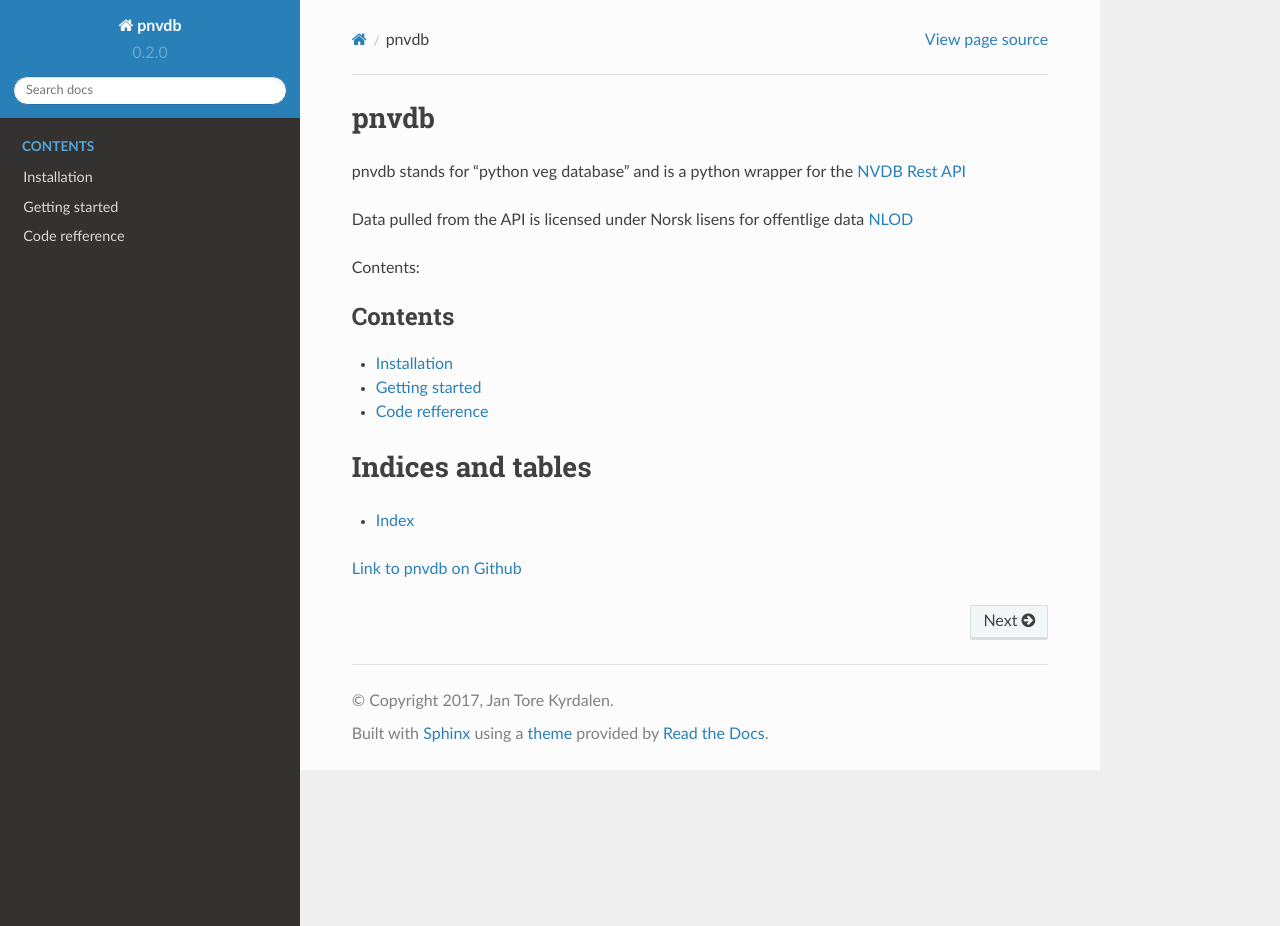
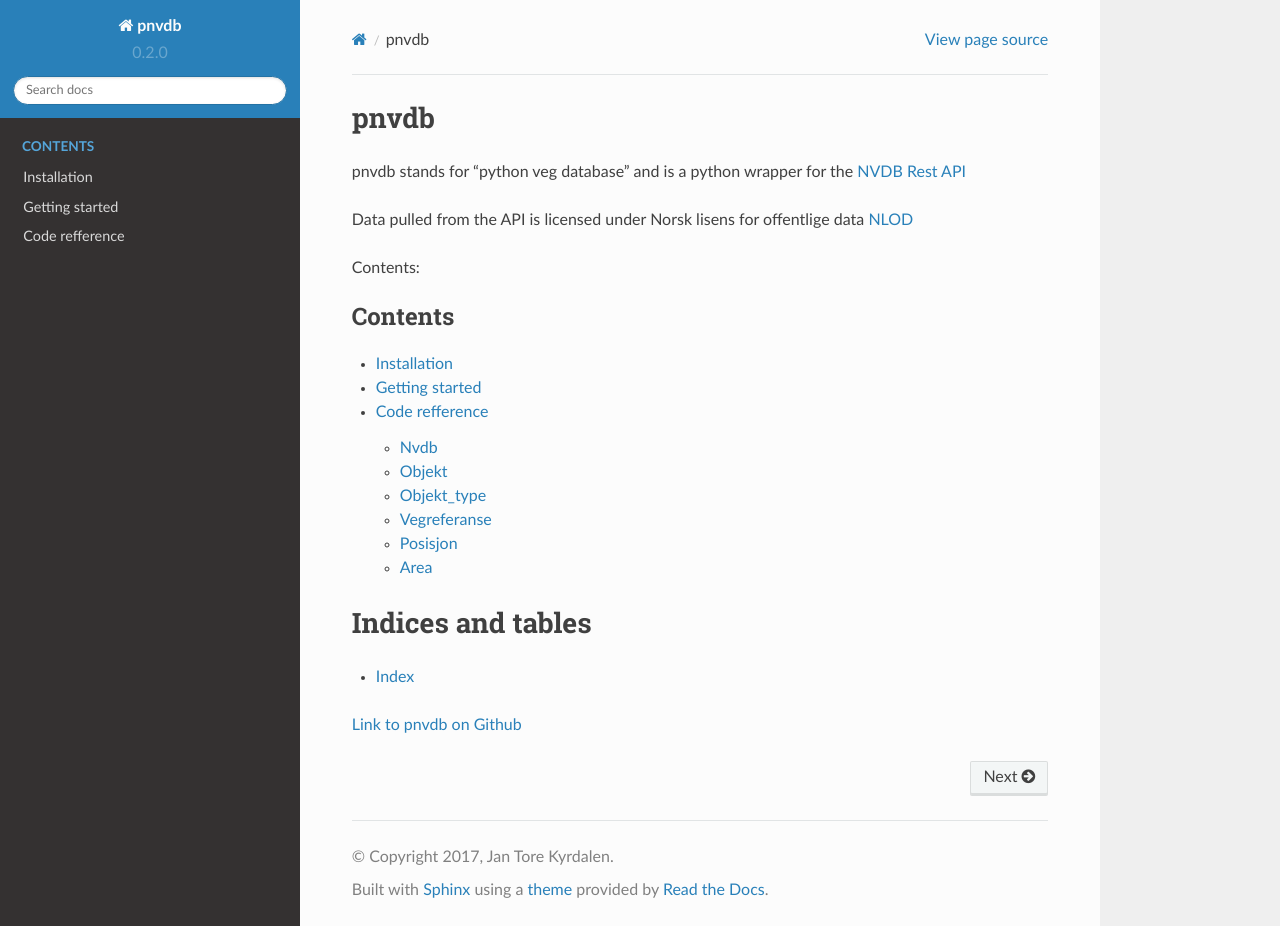
Before and after one commit to Acurus/pnvdb, a Sphinx documentation site: the page built from docs/source/index.rst, in a window 1280 px wide and 926 px high. Built offline with Sphinx 7.4.7 and the Read the Docs theme 2.0.0, drawn with Linux system fonts in a browser that asks for light colours.

Commit message:
doc test

```diff
--- a/docs/source/code.rst
+++ b/docs/source/code.rst
@@ -1,20 +1,32 @@
 Code refference
 ================
 
+Nvdb
+^^^^
 .. autoclass:: pnvdb.Nvdb
    :members:
 
+Objekt
+^^^^^^
 .. autoclass:: pnvdb.models.Objekt
    :members:
 
+Objekt_type
+^^^^^^^^^^^
 .. autoclass:: pnvdb.models.Objekt_type
    :members:
 
+Vegreferanse
+^^^^^^^^^^^^
 .. autoclass:: pnvdb.models.Vegreferanse
    :members:
 
+Posisjon
+^^^^^^^^
 .. autoclass:: pnvdb.models.Posisjon
    :members:
 
+Area
+^^^^
 .. autoclass:: pnvdb.models.Area
    :members:
```
